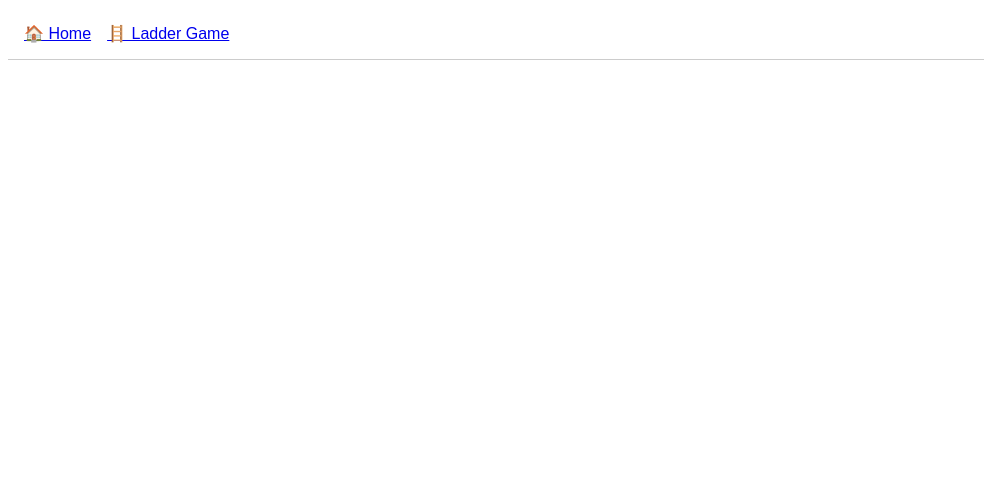
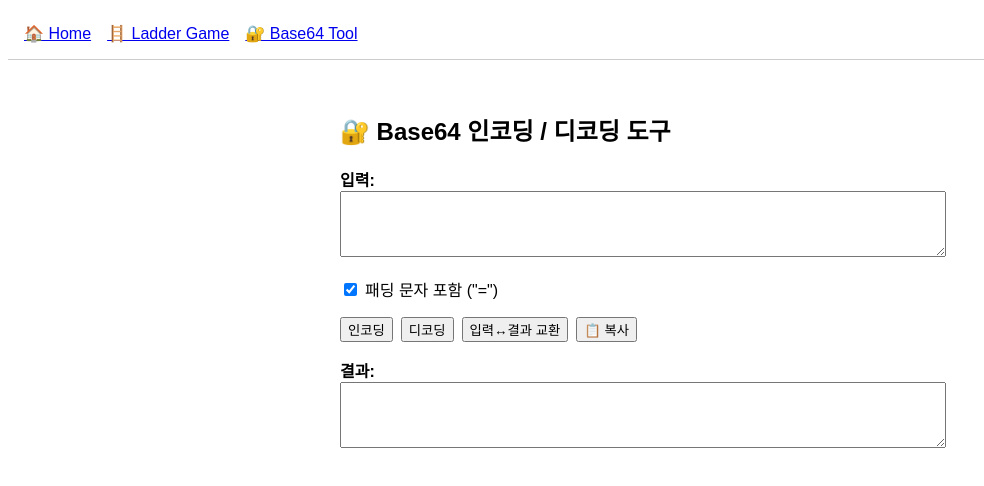
Before and after one commit to sunghyuk/sunghyuk.github.io, a React (Vite) app: page /base64 in a window 1280 px wide. Before the commit this address had no page. Shown: the top 486 px of the page, without its empty margins (0-984 px from the left). Built offline with nearby package versions, Linux system fonts and the light colour scheme.

Commit message:
base64 tool. feat. GPT

```diff
--- a/src/App.jsx
+++ b/src/App.jsx
@@ -5,19 +5,22 @@ import { Routes, Route, Link } from 'react-router-dom';
 import Home from './pages/Home';
 import LadderGame from './pages/LadderGame';
 import LadderSetup from './pages/LadderSetup';
+import Base64Tool from './pages/Base64Tool';
 
 export default function App() {
     return (
         <div style={{ fontFamily: 'sans-serif' }}>
             <nav style={{ padding: '1rem', borderBottom: '1px solid #ccc' }}>
                 <Link to="/" style={{ marginRight: '1rem' }}>🏠 Home</Link>
-        <Link to="/ladder">🪜 Ladder Game</Link>
+                <Link to="/ladder" style={{ marginRight: '1rem' }}>🪜 Ladder Game</Link>
+                <Link to="/base64">🔐 Base64 Tool</Link>
             </nav>
             <main style={{ padding: '2rem' }}>
                 <Routes>
                     <Route path="/" element={<Home />} />
                     <Route path="/ladder" element={<LadderSetup />} />
                     <Route path="/ladder/game" element={<LadderGame />} />
+                    <Route path="/base64" element={<Base64Tool />} />
                 </Routes>
             </main>
         </div>
--- /dev/null
+++ b/src/pages/Base64Tool.jsx
@@ -0,0 +1,123 @@
+// src/pages/Base64Tool.jsx
+
+import React, { useState, useEffect } from 'react';
+
+export default function Base64Tool() {
+    const [input, setInput] = useState('');
+    const [output, setOutput] = useState('');
+    const [includePadding, setIncludePadding] = useState(true);
+    const [toast, setToast] = useState('');
+
+    const handleEncode = () => {
+        try {
+            let encoded = btoa(
+                new Uint8Array(new TextEncoder().encode(input))
+                    .reduce((data, byte) => data + String.fromCharCode(byte), '')
+            );
+            if (!includePadding) {
+                encoded = encoded.replace(/=+$/, '');
+            }
+            setOutput(encoded);
+        } catch (err) {
+            setOutput('⚠️ 인코딩 중 오류가 발생했습니다.');
+        }
+    };
+
+    const handleDecode = () => {
+        try {
+            let base64 = input;
+            if (!includePadding) {
+                const padLength = (4 - (input.length % 4)) % 4;
+                base64 += '='.repeat(padLength);
+            }
+            const binary = atob(base64);
+            const bytes = new Uint8Array([...binary].map(char => char.charCodeAt(0)));
+            const decoded = new TextDecoder().decode(bytes);
+            setOutput(decoded);
+        } catch (err) {
+            setOutput('⚠️ 디코딩 중 오류가 발생했습니다.');
+        }
+    };
+
+    const handleSwap = () => {
+        setInput(output);
+        setOutput(input);
+    };
+
+    const handleCopy = async () => {
+        try {
+            await navigator.clipboard.writeText(output);
+            setToast('✅ 결과가 클립보드에 복사되었습니다.');
+        } catch (err) {
+            setToast('⚠️ 클립보드 복사에 실패했습니다.');
+        }
+    };
+
+    useEffect(() => {
+        if (toast) {
+            const timer = setTimeout(() => setToast(''), 3000);
+            return () => clearTimeout(timer);
+        }
+    }, [toast]);
+
+    return (
+        <div style={{ maxWidth: 600, margin: '0 auto', position: 'relative' }}>
+            <h2>🔐 Base64 인코딩 / 디코딩 도구</h2>
+
+            <div style={{ marginBottom: '1rem' }}>
+                <label>
+                    <strong>입력:</strong>
+                </label>
+                <textarea
+                    value={input}
+                    onChange={(e) => setInput(e.target.value)}
+                    rows={4}
+                    style={{ width: '100%' }}
+                />
+            </div>
+
+            <div style={{ marginBottom: '1rem' }}>
+                <label>
+                    <input
+                        type="checkbox"
+                        checked={includePadding}
+                        onChange={() => setIncludePadding(!includePadding)}
+                        style={{ marginRight: '0.5rem' }}
+                    />
+                    패딩 문자 포함 ("=")
+                </label>
+            </div>
+
+            <div style={{ marginBottom: '1rem' }}>
+                <button onClick={handleEncode}>인코딩</button>
+                <button onClick={handleDecode} style={{ marginLeft: '0.5rem' }}>디코딩</button>
+                <button onClick={handleSwap} style={{ marginLeft: '0.5rem' }}>입력↔결과 교환</button>
+                <button onClick={handleCopy} style={{ marginLeft: '0.5rem' }}>📋 복사</button>
+            </div>
+
+            <div style={{ marginTop: '1rem' }}>
+                <label>
+                    <strong>결과:</strong>
+                </label>
+                <textarea value={output} readOnly rows={4} style={{ width: '100%' }} />
+            </div>
+
+            {toast && (
+                <div style={{
+                    position: 'fixed',
+                    bottom: '2rem',
+                    left: '50%',
+                    transform: 'translateX(-50%)',
+                    background: '#333',
+                    color: '#fff',
+                    padding: '0.75rem 1.5rem',
+                    borderRadius: '8px',
+                    boxShadow: '0 2px 6px rgba(0,0,0,0.3)',
+                    zIndex: 1000
+                }}>
+                    {toast}
+                </div>
+            )}
+        </div>
+    );
+}
```
Lines whose indentation alone changed are shown as unchanged.
